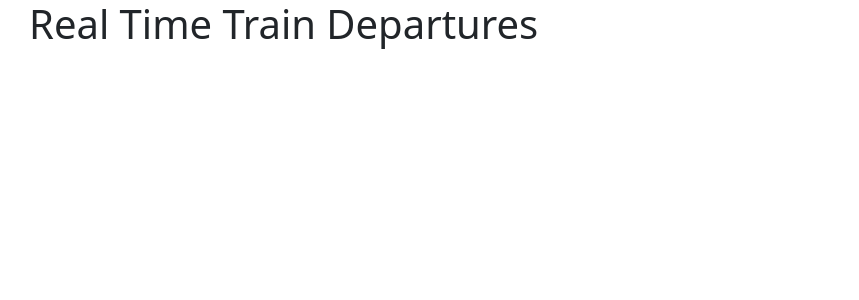
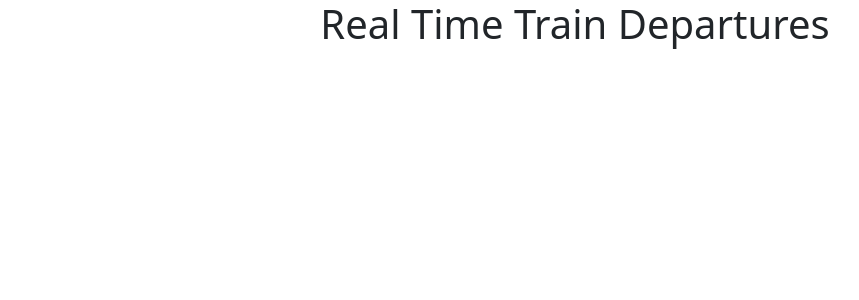
Before and after one commit to ZengLawrence/path-rt, a React (Vite) app: page / in a window 1280 px wide. Shown: the top 300 px of the page, without its empty margins (65-924 px from the left). Built offline with nearby package versions, Linux system fonts and the light colour scheme.

Commit message:
center text

```diff
--- a/src/App.tsx
+++ b/src/App.tsx
@@ -3,9 +3,7 @@ import Container from 'react-bootstrap/Container';
 function App() {
   return (
     <Container>
-      <Container>
-        <h1>Real Time Train Departures</h1>
-      </Container>
+      <h1 className="text-center">Real Time Train Departures</h1>
     </Container>
   )
 }
```
